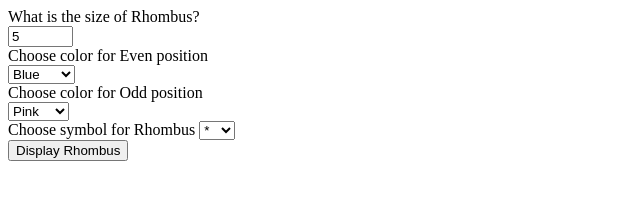
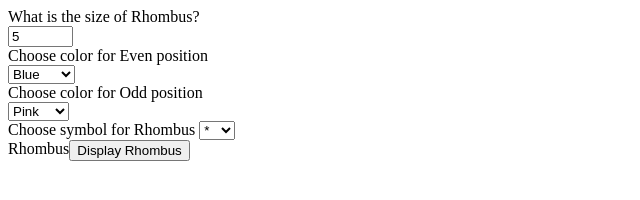
Before and after one commit to NathanC15/Rhombus, a plain HTML site: page Index.html in a window 1280 px wide. Shown: the whole page, without its empty margins (0-640 px from the left). Drawn offline with Linux system fonts and the light colour scheme.

Commit message:
Update Index.html

```diff
--- a/Index.html
+++ b/Index.html
@@ -35,7 +35,7 @@
 document.getElementById('colorEven').value,
 document.getElementById('colorOdd').value,
 document.getElementById('symbol').value);">Display Rhombus</button>
-<div id="upLeft"></div>
+<div id="upLeft">Rhombus</div>
 <div id="upRight"></div>
 
 <div class="clear"></div>
```
